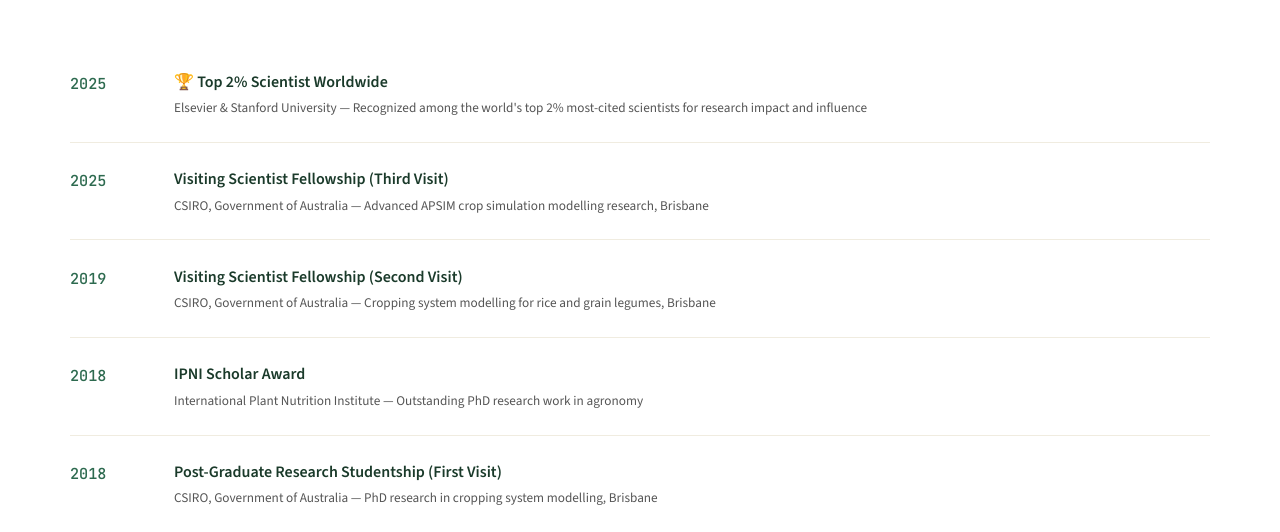
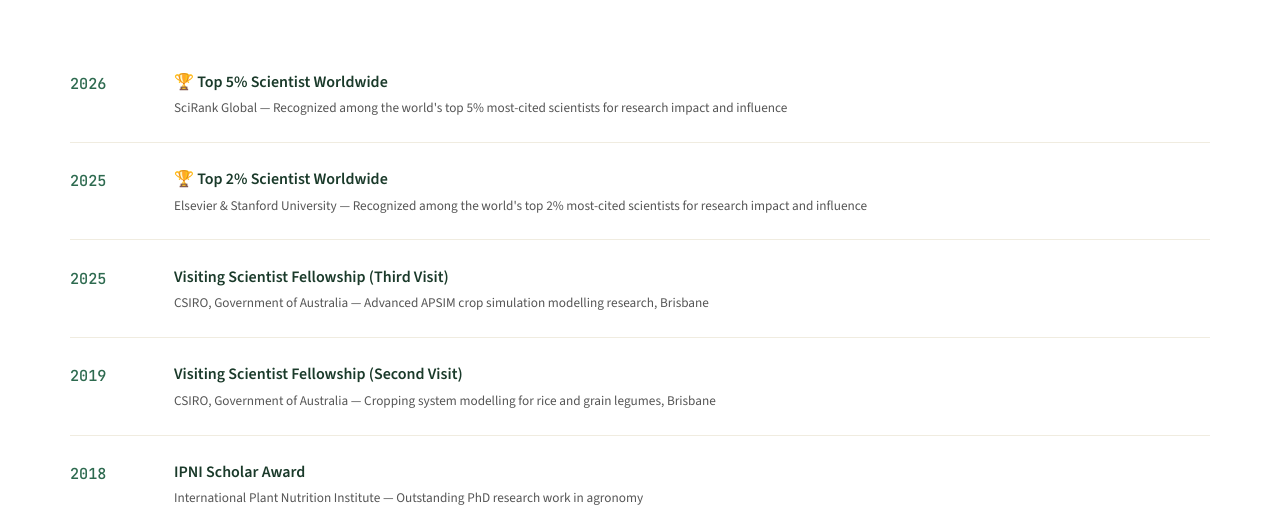
Before and after one commit to sukamal99/cssl-lab, a plain HTML site: page awards.html in a window 1280 px wide. Shown: the part 268-800 px from the top of the page. Drawn offline with nearby package versions, Linux system fonts and the light colour scheme; a web font is replaced by a local one.

Commit message:
Update awards.html

```diff
--- a/awards.html
+++ b/awards.html
@@ -1112,6 +1112,13 @@
     <p class="section-subtitle">International recognition for research excellence, scientific impact, and scholarly achievement.</p>
 
     <div class="awards-timeline">
+        <div class="award-item">
+        <div class="award-year">2026</div>
+        <div>
+          <div class="award-name">🏆 Top 5% Scientist Worldwide</div>
+          <div class="award-org">SciRank Global — Recognized among the world's top 5% most-cited scientists for research impact and influence</div>
+        </div>
+      </div>
       <div class="award-item">
         <div class="award-year">2025</div>
         <div>
```
